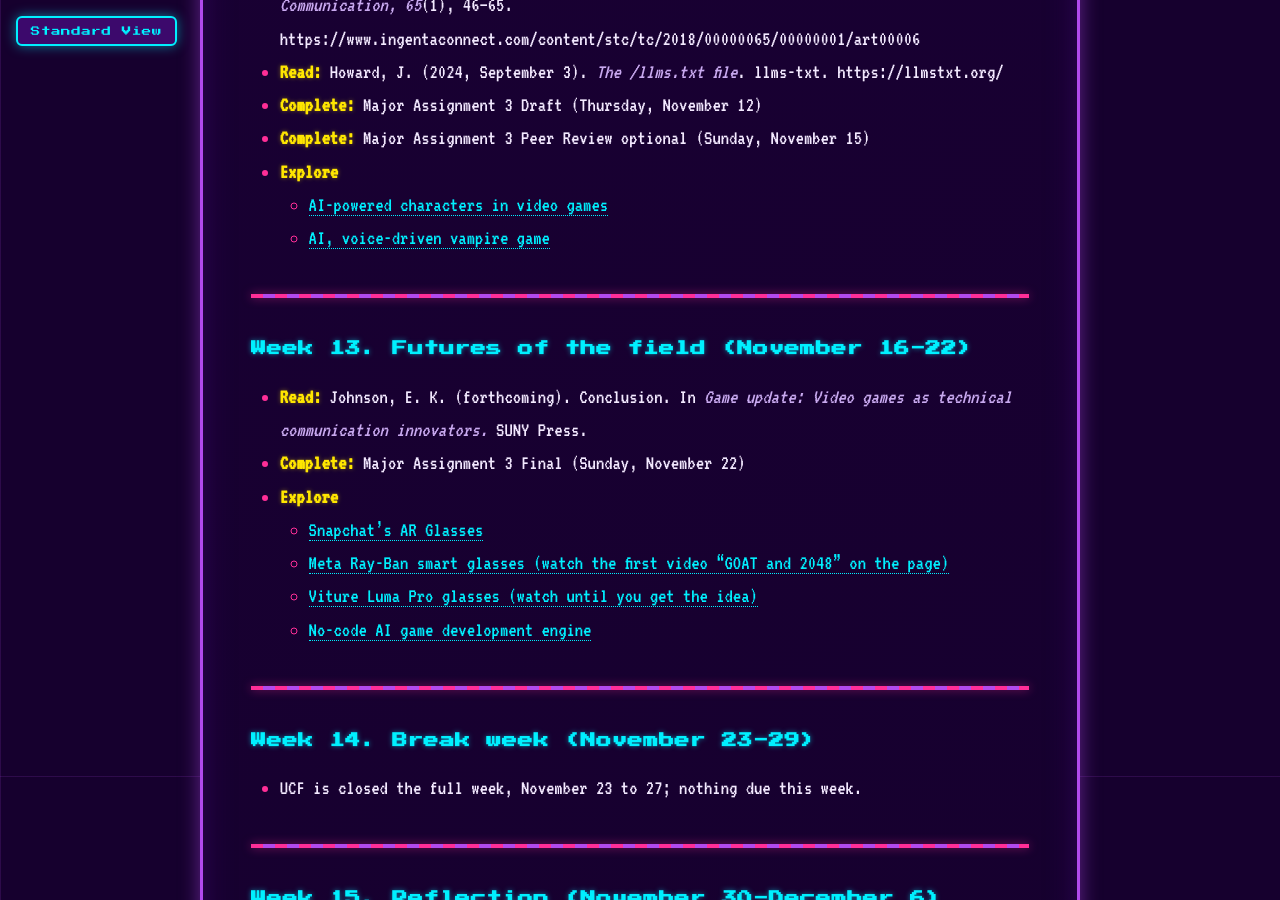
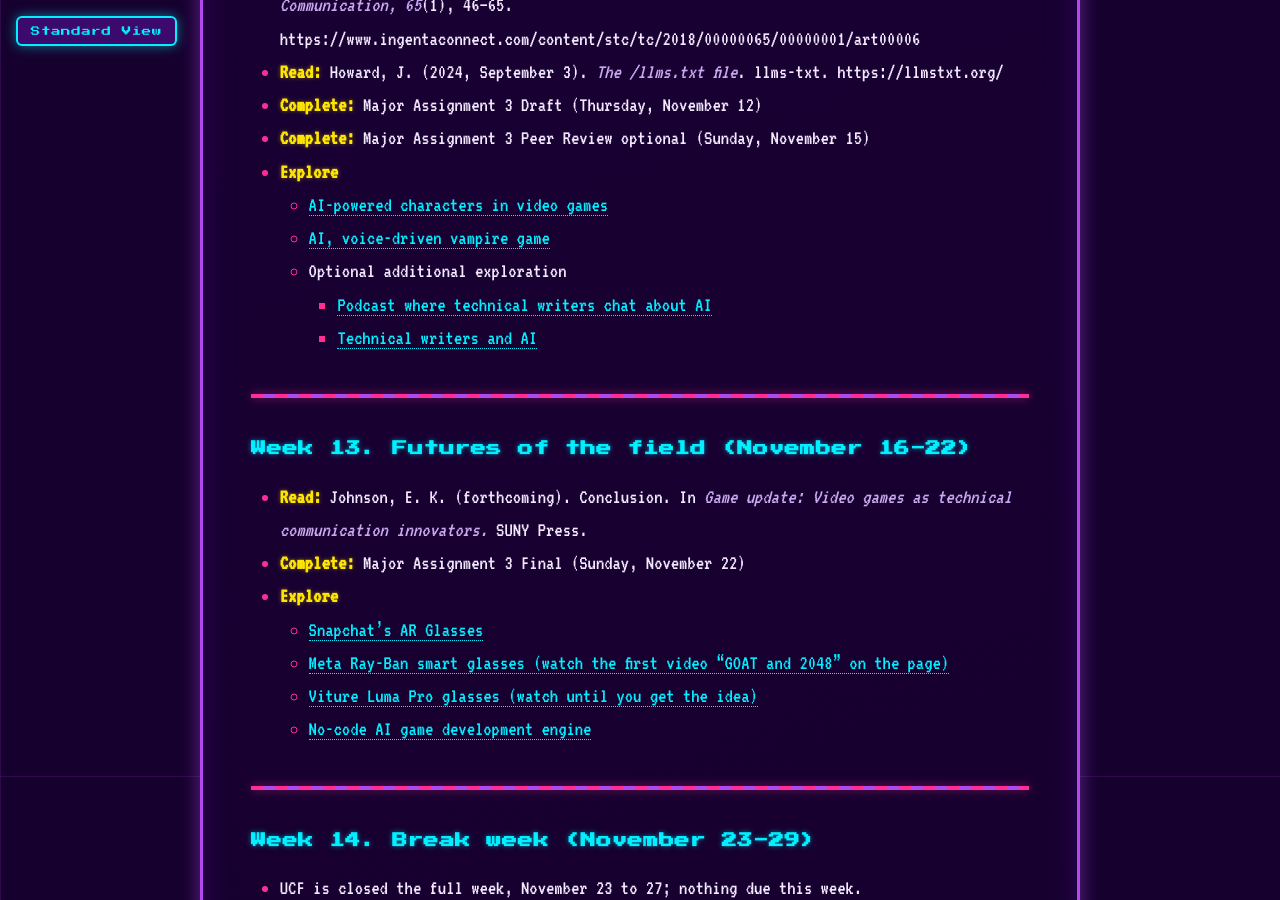
Before and after one commit to ekjphd/TCandGames, a Jekyll site: the page built from index.md, in a window 1280 px wide and 900 px high, scrolled down 7324 px. Built offline with Jekyll 4.4.1, drawn with Linux system fonts in a browser that asks for light colours; our own code applies the rules of GitHub Pages for plain Markdown files.

Commit message:
Add week 12 optional exploration links to the schedule
Co-Authored-By: Claude Fable 5 <noreply@anthropic.com>

```diff
--- a/index.md
+++ b/index.md
@@ -172,6 +172,9 @@
 - **Explore**
   - [AI-powered characters in video games](https://www.youtube.com/watch?v=s3W61NI8y3I)
   - [AI, voice-driven vampire game](https://www.youtube.com/watch?v=811JkxLfvoA)
+  - Optional additional exploration
+    - [Podcast where technical writers chat about AI](https://idratherbewriting.com/blog/podcast-fabri-tom-sept-episode-1)
+    - [Technical writers and AI](https://technicalwriterhq.com/interview/ai-technical-writing/)
 
 ---
 
```
